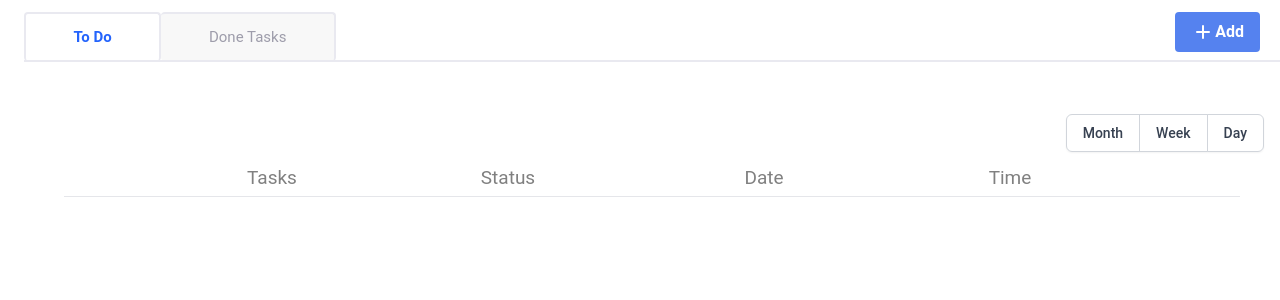
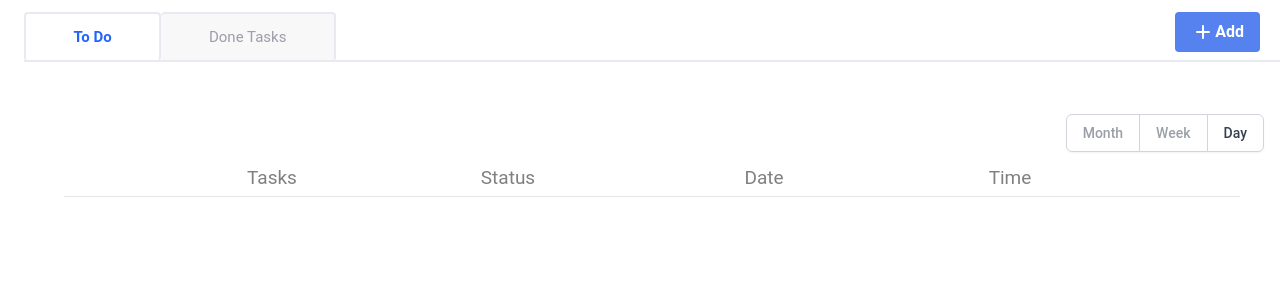
Before and after one commit to samank8121/my-todo, a React (Create React App) app: page / in a window 1280 px wide. Shown: the top 300 px of the page. Built offline with nearby package versions, Linux system fonts and the light colour scheme.

Commit message:
add filter

```diff
--- a/src/Components/Modal.tsx
+++ b/src/Components/Modal.tsx
@@ -13,7 +13,10 @@ const Modal = (props: { titleModal: string, showModal: boolean, closeModal: any;
     setTodo(todoObj);
   }, [todoObj]);
 
+  console.log("render modal");
+
   const todoTaskChange = (e: React.FormEvent<HTMLInputElement>) => {
+
     const newValue = e.currentTarget.value;
     setTodo(prevState => ({ ...prevState, tasks: newValue }));
   };
--- a/src/Components/Tab.tsx
+++ b/src/Components/Tab.tsx
@@ -24,12 +24,6 @@ const Tabs = () => {
         time: new Date()
     });
 
-    const [orderDirectionTodos, setOrderDirectionTodos] = useState<FieldTodoTypes>({
-        tasks: "asc",
-        status: "asc",
-        date: "asc",
-        time: "asc"
-    });
 
     const setCurrentTodoDefault = () => {
         setCurrentTodo(
@@ -50,16 +44,12 @@ const Tabs = () => {
             todos[0].id
         ) + 1 : 1;
     };
-    const addClicked = useCallback(() => {
-        setModalTitle(Constants.AddModalTitle);
-        setShowModal(true);
-        setDeleteModal(false);
-    }, [showModal]);
+
 
     const closeModal = useCallback(() => {
         setShowModal(false);
         setCurrentTodoDefault();
-    }, [showModal]);
+    }, []);
 
     const todoValidation = (todo: TodoType) => {
         if (!(todo.tasks && todo.tasks.length > 0)) {
@@ -86,50 +76,51 @@ const Tabs = () => {
                 addTodo(todo);
             }
             else {
-                let editedTodoIndex = todos.findIndex(t => t.id === todo.id);
-                todos[editedTodoIndex] = todo;
-                setTodos(todos);
+                editTodo(todo);
             }
         }
         setShowModal(false);
         setCurrentTodoDefault();
-    }, [showModal]);
+    }, []);
 
     const addTodo = (todo: TodoType) => {
         todos.push(todo);
         setTodos([...todos]);
     };
-    const editTodo = useCallback((todo: TodoType) => {
+    const editTodo = (todo: TodoType) => {
+        let editedTodoIndex = todos.findIndex(t => t.id === todo.id);
+        todos[editedTodoIndex] = todo;
+        setTodos([...todos]);
+    };
+    const addClicked = useCallback(() => {
+        setModalTitle(Constants.AddModalTitle);
+        setShowModal(true);
+        setDeleteModal(false);
+    }, []);
+    const editTodoModal = useCallback((todo: TodoType) => {
         setCurrentTodo(todo);
         setModalTitle(Constants.EditModalTitle);
         setShowModal(true);
         setDeleteModal(false);
-    }, [todos, Constants.EditModalTitle]);
+    }, []);
+
     const deleteTodo = useCallback((todo: TodoType) => {
         setCurrentTodo(todo);
         setModalTitle(Constants.DeleteModalTitle);
         setShowModal(true);
         setDeleteModal(true);
-    }, [todos, Constants.DeleteModalTitle]);
+    }, []);
     const doneTodo = useCallback((event: any) => {
         const target = event.target;
         const value = target.checked;
         const id = +target.name;
-        let tempTodos = todos.filter(s => s.id !== id);
+        let tempTodos = todos.filter(t => t.id !== id);
         let todo = todos.find(t => t.id === id);
         if (todo) {
             todo.isChecked = value;
             setTodos([...tempTodos, todo]);
         }
     }, [todos]);
-
-    const sortByField = useCallback((field: string, isDone: boolean) => {
-        const orderDir = (orderDirectionTodos[field] === "asc") ? "desc" : "asc";
-        let tempTodos = todos.filter(s => s.isChecked === isDone);
-        tempTodos = _.orderBy(tempTodos, [field], [orderDir]);
-        setOrderDirectionTodos({ ...orderDirectionTodos, [field]: orderDir });
-        setTodos(tempTodos);
-    }, [todos, orderDirectionTodos]);
 
     return (
         <>
@@ -142,7 +133,7 @@ const Tabs = () => {
                         <div className="flex flex-wrap ">
                             <div className="w-full mb-0">
                                 <ul
-                                    className="flex flex-row flex-wrap pt-3 mb-0 list-none w-80"
+                                    className="flex flex-row flex-wrap pt-3 mb-0 list-none w-80 "
                                     role="tablist"
                                 >
                                     <li className="flex-auto -mb-px text-center last:mr-0">
@@ -150,15 +141,15 @@ const Tabs = () => {
                                             className={
                                                 "text-15 border-2 border-b-0 border-tab-border px-5 py-3  rounded block leading-normal " +
                                                 (openTab === 1
-                                                    ? "text-tab-text bg-white font-bold"
-                                                    : "text-tab-inactive-text bg-tab-inactive-bg text-opacity-50 font-normal")
+                                                    ? "text-tab-text bg-white font-bold focus:outline-none"
+                                                    : "text-tab-inactive-text bg-tab-inactive-bg text-opacity-50 font-normal focus:outline-none")
                                             }
                                             onClick={e => {
                                                 e.preventDefault();
                                                 setOpenTab(1);
                                             }}
                                             data-toggle="tab"
-                                            href="#link1"
+                                            href="#todoTab"
                                             role="tablist"
                                         >
                                             To Do
@@ -169,15 +160,15 @@ const Tabs = () => {
                                             className={
                                                 "text-15 px-5 py-3 border-2 border-b-0 border-l-0 border-tab-border rounded block leading-normal " +
                                                 (openTab === 2
-                                                    ? "text-tab-text bg-white font-bold"
-                                                    : "text-tab-inactive-text bg-tab-inactive-bg text-opacity-50 font-normal")
+                                                    ? "text-tab-text bg-white font-bold focus:outline-none"
+                                                    : "text-tab-inactive-text bg-tab-inactive-bg text-opacity-50 font-normal focus:outline-none")
                                             }
                                             onClick={e => {
                                                 e.preventDefault();
                                                 setOpenTab(2);
                                             }}
                                             data-toggle="tab"
-                                            href="#link2"
+                                            href="#doneTab"
                                             role="tablist"
                                         >
                                             Done Tasks
@@ -186,31 +177,32 @@ const Tabs = () => {
                                 </ul>
                                 <div className="relative flex flex-col w-full min-w-0 mb-6 break-words bg-white border-t-2 border-tab-border">
                                     <div className="flex-auto px-4 py-5">
-                                        <div className="tab-content tab-space">
-                                            <div className={openTab === 1 ? "block" : "hidden"} id="link1">
-                                                <TodoList data={todos} isDone={false} editTodo={editTodo} deleteTodo={deleteTodo}
+                                        {/* <div className="tab-content tab-space">
+                                            <div className={openTab === 1 ? "block" : "hidden"} id="todoTab">
+                                                <TodoList data={todos} isDone={false} editTodo={editTodoModal} deleteTodo={deleteTodo}
                                                     doneTodo={doneTodo} sortByField={sortByField} />
                                             </div>
-                                            <div className={openTab === 2 ? "block" : "hidden"} id="link2">
-                                                <TodoList data={todos} isDone={true} editTodo={editTodo} deleteTodo={deleteTodo}
+                                            <div className={openTab === 2 ? "block" : "hidden"} id="doneTab">
+                                                <TodoList data={todos} isDone={true} editTodo={editTodoModal} deleteTodo={deleteTodo}
                                                     doneTodo={doneTodo} sortByField={sortByField} />
                                             </div>
                                         </div>
+                                         */}
+                                        <TodoList data={todos} isDone={openTab === 2} editTodo={editTodoModal} deleteTodo={deleteTodo}
+                                            doneTodo={doneTodo} />
                                     </div>
                                 </div>
                             </div>
                         </div>
                     </div>
                     <div className="absolute top-3 right-5">
-                        <button onClick={addClicked} className="inline-flex px-4 py-2 font-bold text-white rounded ml bg-button-blue hover:bg-grey">
+                        <button onClick={addClicked} className="inline-flex px-4 py-2 font-bold text-white rounded ml bg-button-blue focus:outline-none hover:bg-grey">
                             <svg xmlns="http://www.w3.org/2000/svg" className="w-6 h-6" fill="none" viewBox="0 0 24 24" stroke="currentColor">
                                 <path stroke-linecap="round" stroke-width="2" stroke-linejoin="round" d="M12 6v6m0 0v6m0-6h6m-6 0H6" />
                             </svg>
                             <span>Add</span>
                         </button>
                         <Modal titleModal={modalTitle} showModal={showModal} closeModal={closeModal} saveModal={saveModal} todoObj={currentTodo} isDelete={deleteModal} />
-
-
                     </div>
                 </div>
             </div >
--- a/src/Components/TodoList.tsx
+++ b/src/Components/TodoList.tsx
@@ -1,9 +1,15 @@
-import React, { memo } from "react";
-import { TodoType } from "./TodoTypes"
+import React, { memo, useState, useEffect } from "react";
+import { TodoType, FieldTodoTypes } from "./TodoTypes"
 import moment from "moment";
+import * as Constants from "../Constants"
+import _ from "lodash";
 
-function TodoList(props: { data: TodoType[], isDone: boolean, editTodo: any, deleteTodo: any, doneTodo: any, sortByField: any }) {
-    const { data: todos, editTodo, deleteTodo, doneTodo, isDone, sortByField } = props;
+function TodoList(props: { data: TodoType[], isDone: boolean, editTodo: any, deleteTodo: any, doneTodo: any }) {
+    const { data: srcTodos, editTodo, deleteTodo, doneTodo, isDone } = props;
+
+    const [timeFilterBy, setTimeFilterBy] = useState(Constants.DAY);
+    const [todos, setTodos] = useState(srcTodos);
+
     const setDate = (date: Date) => {
         return `${moment(date).format("DD MMMM YYYY")}`;
     }
@@ -12,21 +18,85 @@ function TodoList(props: { data: TodoType[], isDone: boolean, editTodo: any, del
             date = new Date(`2021 1 1 ${date}`);
         return `${moment(date).format("hh:mm A")}`;
     }
+    const [orderDirectionTodos, setOrderDirectionTodos] = useState<FieldTodoTypes>({
+        tasks: Constants.ASC,
+        status: Constants.ASC,
+        date: Constants.ASC,
+        time: Constants.ASC
+    });
+
+
+    useEffect(() => {
+        timeFilter(timeFilterBy, srcTodos)
+    }, [srcTodos]);
+
+    console.log("render todo");
+
+    const sortByField = (field: string) => {
+        const orderDir = (orderDirectionTodos[field] === Constants.ASC) ? Constants.DESC : Constants.ASC;
+        let tempTodos = _.orderBy(todos, [field], [orderDir]);
+        setOrderDirectionTodos({ ...orderDirectionTodos, [field]: orderDir });
+        setTodos(tempTodos);
+    };
+    const timeFilter = (filterBy: string, data: TodoType[]) => {
+
+        if (filterBy === Constants.DAY) {
+            let now = new Date();
+            let start = new Date(now.getFullYear()
+                , now.getMonth()
+                , now.getDate()
+                , 0, 0, 0);
+            let end = new Date(now.getFullYear()
+                , now.getMonth()
+                , now.getDate()
+                , 23, 59, 59);
+            setTodos(data.filter(t => t.date >= start && t.date < end));
+        }
+        else if (filterBy === Constants.WEEK) {
+            let [start, end] = getWeekDates();
+            setTodos(data.filter(t => t.date >= start && t.date < end));
+        }
+        else {
+            let now = new Date();
+            let year = now.getFullYear();
+            let month = now.getMonth();
+            let start = new Date(year, month, 1, 0, 0, 0);
+            let end = new Date(year, month + 1, 0, 0, 0, 0);
+            debugger
+            setTodos(data.filter(t => t.date >= start && t.date <= end));
+        }
+        setTimeFilterBy(filterBy);
+    };
+    const getWeekDates = () => {
+        let now = new Date();
+        let dayOfWeek = now.getDay();
+        let numDay = now.getDate();
+
+        let start = new Date(now);
+        start.setDate(numDay - dayOfWeek);
+        start.setHours(0, 0, 0, 0);
+
+        let end = new Date(now);
+        end.setDate(numDay + (7 - dayOfWeek));
+        end.setHours(0, 0, 0, 0);
+
+        return [start, end];
+    }
 
     return (
         <div className="font-medium" >
             <div className="flex justify-end pt-8 ">
                 <span className="inline-flex rounded-md shadow-sm ">
-                    <button type="button"
-                        className="inline-flex items-center px-4 py-2 text-sm font-medium leading-5 text-gray-700 transition duration-150 ease-in-out bg-white border border-gray-300 rounded-l-md hover:text-gray-500 focus:z-10 focus:outline-none focus:border-blue-300 focus:shadow-outline-blue active:bg-gray-100 active:text-gray-700">
+                    <button type="button" onClick={() => timeFilter(Constants.MONTH, srcTodos)}
+                        className={(timeFilterBy == Constants.MONTH ? "" : "text-opacity-50 ") + "inline-flex items-center px-4 py-2 text-sm font-medium leading-5 text-gray-700 bg-white border border-gray-300 rounded-l-md hover:text-gray-500 focus:z-10 focus:outline-none focus:border-blue-300 focus:shadow-outline-blue active:bg-gray-100 active:text-gray-700"}>
                         Month
                     </button>
-                    <button type="button"
-                        className="inline-flex items-center px-4 py-2 -ml-px text-sm font-medium leading-5 text-gray-700 transition duration-150 ease-in-out bg-white border border-gray-300 hover:text-gray-500 focus:z-10 focus:outline-none focus:border-blue-300 focus:shadow-outline-blue active:bg-gray-100 active:text-gray-700">
+                    <button type="button" onClick={() => timeFilter(Constants.WEEK, srcTodos)}
+                        className={(timeFilterBy == Constants.WEEK ? "" : "text-opacity-50 ") + "inline-flex items-center px-4 py-2 -ml-px text-sm font-medium leading-5 text-gray-700  bg-white border border-gray-300 hover:text-gray-500 focus:z-10 focus:outline-none focus:border-blue-300 focus:shadow-outline-blue active:bg-gray-100 active:text-gray-700"}>
                         Week
                     </button>
-                    <button type="button"
-                        className="inline-flex items-center px-4 py-2 -ml-px text-sm font-medium leading-5 text-gray-700 transition duration-150 ease-in-out bg-white border border-gray-300 rounded-r-md hover:text-gray-500 focus:z-10 focus:outline-none focus:border-blue-300 focus:shadow-outline-blue active:bg-gray-100 active:text-gray-700">
+                    <button type="button" onClick={() => timeFilter(Constants.DAY, srcTodos)}
+                        className={(timeFilterBy == Constants.DAY ? "" : "text-opacity-50 ") + "inline-flex items-center px-4 py-2 -ml-px text-sm font-medium leading-5 text-gray-700  bg-white border border-gray-300 rounded-r-md hover:text-gray-500 focus:z-10 focus:outline-none focus:border-blue-300 focus:shadow-outline-blue active:bg-gray-100 active:text-gray-700"}>
                         Day
                     </button>
                 </span>
@@ -34,14 +104,14 @@ function TodoList(props: { data: TodoType[], isDone: boolean, editTodo: any, del
             <div className="flex flex-col mx-6 text-19">
                 <div className="flex items-center justify-between w-auto mt-2 border-b border-grid-seperator">
                     <div className={isDone ? "hidden" : "block w-14"}></div>
-                    <button className="pl-5 text-center w-52 text-grid-header" onClick={() => sortByField("tasks", isDone)}>Tasks</button>
+                    <button className="pl-5 text-center w-52 text-grid-header focus:outline-none" onClick={() => sortByField("tasks")}>Tasks</button>
                     {
                         isDone ? <div className="hidden"></div> :
-                            <button className="block px-6 py-1 text-center w-52 text-grid-header" onClick={() => sortByField("status", isDone)}>Status</button>
+                            <button className="block px-6 py-1 text-center w-52 text-grid-header focus:outline-none" onClick={() => sortByField("status")}>Status</button>
 
                     }
-                    <button className="pl-5 text-center w-52 text-grid-header" onClick={() => sortByField("date", isDone)}>Date</button>
-                    <button className="pl-5 text-center w-52 text-grid-header" onClick={() => sortByField("time", isDone)}>Time</button>
+                    <button className="pl-5 text-center w-52 text-grid-header focus:outline-none" onClick={() => sortByField("date")}>Date</button>
+                    <button className="pl-5 text-center w-52 text-grid-header focus:outline-none" onClick={() => sortByField("time")}>Time</button>
                     <div className={isDone ? "w-min" : "w-1/12"}></div>
                 </div>
             </div>
@@ -49,19 +119,19 @@ function TodoList(props: { data: TodoType[], isDone: boolean, editTodo: any, del
                 {
                     todos.filter(t => t.isChecked === isDone).map(t => {
                         return (<div key={t.id.toString()} className="flex items-center justify-between w-auto mt-2 border-b border-grid-seperator">
-                            <input key={`done_${t.id}`} name={`${t.id}`} type="checkbox" className={isDone ? "hidden" : "w-10 text-center"} checked={t.isChecked} onChange={doneTodo}></input>
+                            <input key={`done_${t.id}`} name={`${t.id}`} type="checkbox" className={isDone ? "hidden" : "w-10 text-center focus:outline-none"} checked={t.isChecked} onChange={doneTodo}></input>
                             <label key={`task_${t.id}`} className="pl-5 text-center w-52">{t.tasks}</label>
                             <div key={`status_${t.id}`} className={isDone ? "hidden" : `block px-6 py-1 rounded-full text-center font-bold h-8 w-52 text-lg text-white bg-${(t.status === 1) ? "inprogress " : "paused "}`}>{(t.status === 1) ? "In Progress" : "Paused"}</div>
                             <label key={`date_${t.id}`} className="pl-5 text-center w-52">{setDate(t.date)}</label>
                             <label key={`itime_${t.id}`} className="pl-5 text-center w-52">{setTime(t.time)}</label>
                             <div className="flex">
-                                <button key={`btn_i_${t.id}`} className={isDone ? "hidden" : "block p-3 text-button-blue"}
+                                <button key={`btn_i_${t.id}`} className={isDone ? "hidden" : "block p-3 text-button-blue focus:outline-none"}
                                     onClick={() => editTodo(t)}>
                                     <svg xmlns="http://www.w3.org/2000/svg" className="w-6 h-6" fill="none" viewBox="0 0 24 24" stroke="currentColor">
                                         <path stroke-linecap="round" stroke-linejoin="round" stroke-width="2" d="M15.232 5.232l3.536 3.536m-2.036-5.036a2.5 2.5 0 113.536 3.536L6.5 21.036H3v-3.572L16.732 3.732z" />
                                     </svg>
                                 </button>
-                                <button key={`btn_d_${t.id}`} className={isDone ? "hidden" : "block p-3 text-delete-red"} value="D"
+                                <button key={`btn_d_${t.id}`} className={isDone ? "hidden" : "block p-3 text-delete-red focus:outline-none"} value="D"
                                     onClick={() => deleteTodo(t)}>
                                     <svg xmlns="http://www.w3.org/2000/svg" className="w-6 h-6" fill="none" viewBox="0 0 24 24" stroke="currentColor">
                                         <path stroke-linecap="round" stroke-linejoin="round" stroke-width="2" d="M6 18L18 6M6 6l12 12" />
--- a/src/Constants.tsx
+++ b/src/Constants.tsx
@@ -4,3 +4,10 @@ export const DeleteModalTitle = "Delete";
 
 export const msgTaskTitleEmpty = "Task title can't be empty.";
 export const msgTaskTitleDuplicate = "Task title can't be duplicated.";
+
+export const ASC = "asc";
+export const DESC = "desc";
+
+export const DAY = "day";
+export const WEEK = "week";
+export const MONTH = "month";
```
Also changed, not shown: tailwind.config.js (+13 -13 lines), .eslintrc.js, src/tailwind.css.
